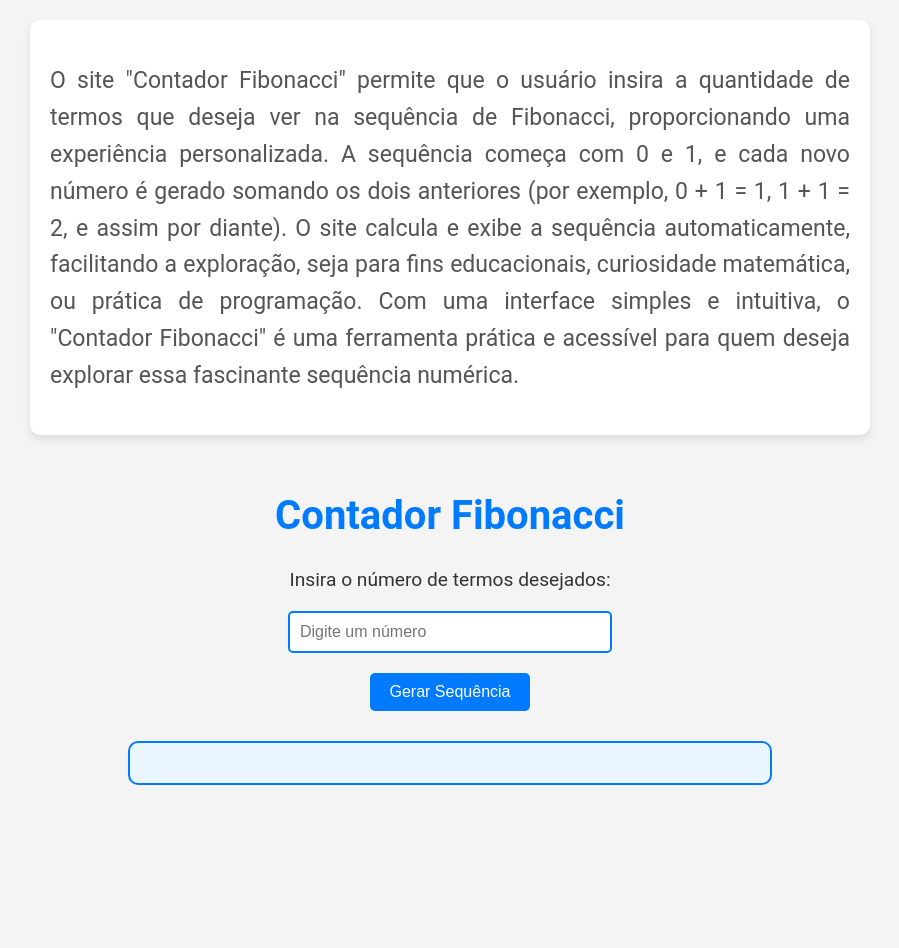
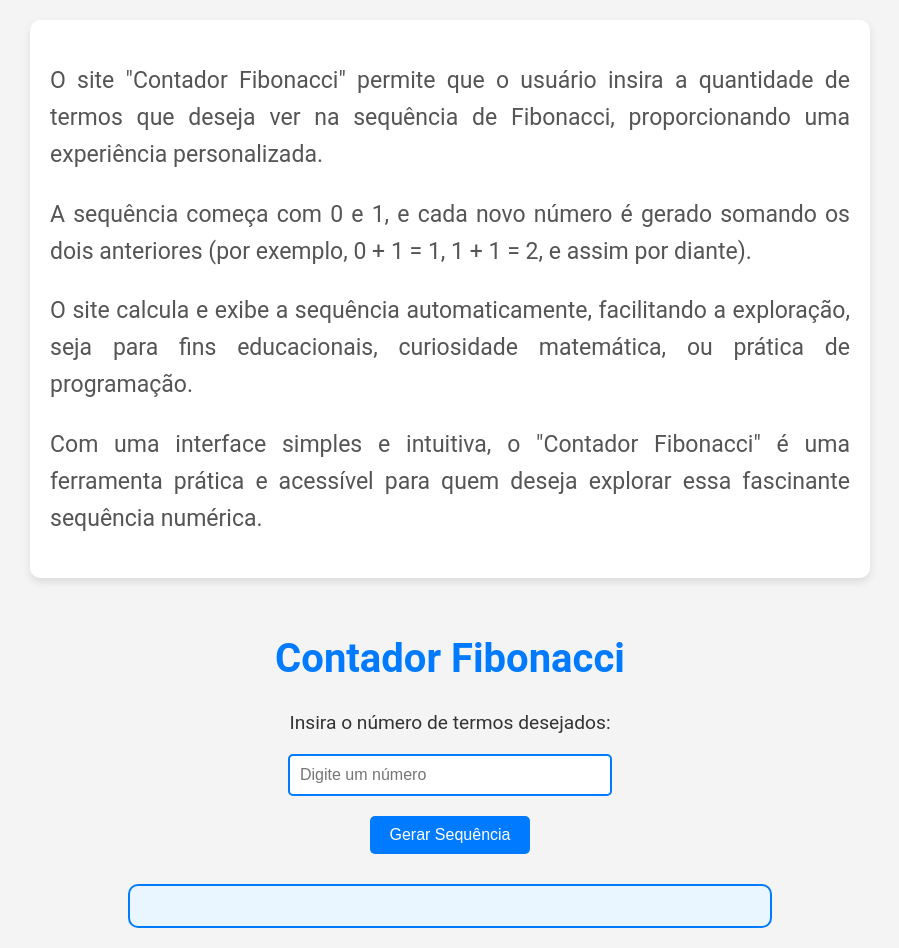
Before and after one commit to FerreiraFilipi/contador-fibonacci, a plain HTML site: page index.html in a window 1280 px wide. Shown: the whole page, without its empty margins (190-1089 px from the left). Before the commit the page ends 805 px from the top, so only its background shows below. Drawn offline with Linux system fonts and the light colour scheme.

Commit message:
Update index.html
Nova atualização

```diff
--- a/index.html
+++ b/index.html
@@ -80,7 +80,10 @@
 </head>
 <body>
     <div class="description">
-        <p>O site "Contador Fibonacci" permite que o usuário insira a quantidade de termos que deseja ver na sequência de Fibonacci, proporcionando uma experiência personalizada. A sequência começa com 0 e 1, e cada novo número é gerado somando os dois anteriores (por exemplo, 0 + 1 = 1, 1 + 1 = 2, e assim por diante). O site calcula e exibe a sequência automaticamente, facilitando a exploração, seja para fins educacionais, curiosidade matemática, ou prática de programação. Com uma interface simples e intuitiva, o "Contador Fibonacci" é uma ferramenta prática e acessível para quem deseja explorar essa fascinante sequência numérica.</p>
+        <p>O site "Contador Fibonacci" permite que o usuário insira a quantidade de termos que deseja ver na sequência de Fibonacci, proporcionando uma experiência personalizada.</p>
+        <p>A sequência começa com 0 e 1, e cada novo número é gerado somando os dois anteriores (por exemplo, 0 + 1 = 1, 1 + 1 = 2, e assim por diante).</p>
+        <p>O site calcula e exibe a sequência automaticamente, facilitando a exploração, seja para fins educacionais, curiosidade matemática, ou prática de programação.</p>
+        <p>Com uma interface simples e intuitiva, o "Contador Fibonacci" é uma ferramenta prática e acessível para quem deseja explorar essa fascinante sequência numérica.</p>
     </div>
     <h1>Contador Fibonacci</h1>
     <p>Insira o número de termos desejados:</p>
```
